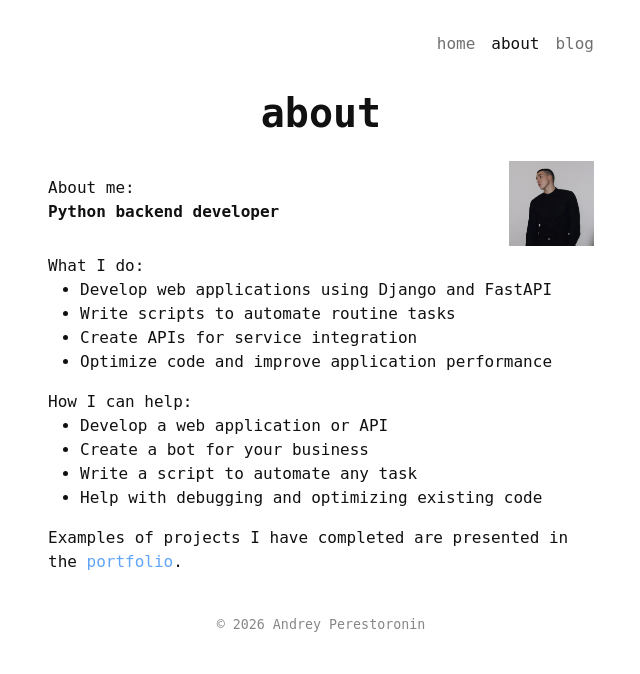
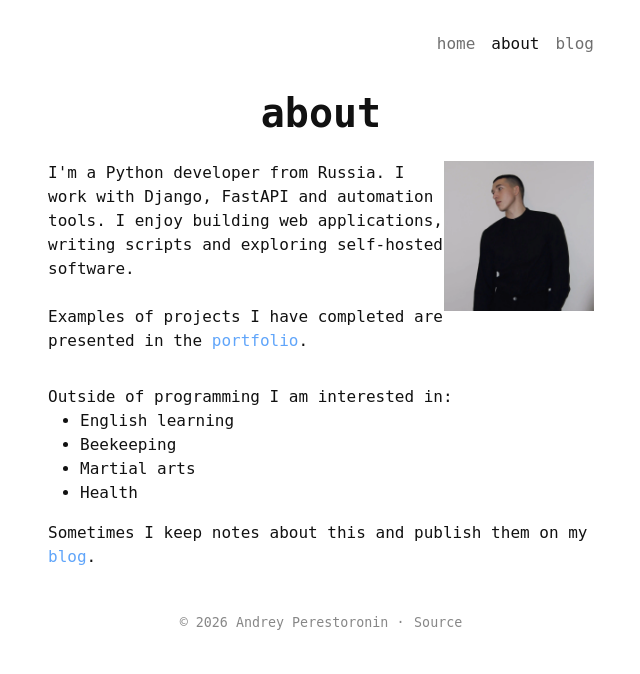
Before and after one commit to prs2rnn/django-blog, a Django app: page /about/ in a window 1280 px wide. Shown: the top 674 px of the page, without its empty margins (319-959 px from the left). Run offline with Django 5.2, Linux system fonts and the light colour scheme; some libraries are stand-ins or nearby versions; some web fonts are replaced.

Commit message:
fix: update templates

```diff
--- a/apps/posts/models.py
+++ b/apps/posts/models.py
@@ -10,8 +10,8 @@
     slug = models.SlugField(unique=True, verbose_name="URL")
     content = models.TextField()
     is_published = models.BooleanField(default=False)
-    created_at = models.DateTimeField(auto_now_add=True)
-    updated_at = models.DateTimeField(auto_now=True)
+    created_at = models.DateTimeField()
+    updated_at = models.DateTimeField()
 
     def __str__(self):
         return self.title
--- a/config/urls.py
+++ b/config/urls.py
@@ -15,6 +15,8 @@
     2. Add a URL to urlpatterns:  path('blog/', include('blog.urls'))
 """
 
+from django.conf import settings
+from django.conf.urls.static import static
 from django.contrib import admin
 from django.urls import include, path
 
@@ -23,3 +25,9 @@
     path("posts/", include("apps.posts.urls")),
     path("", include("apps.core.urls")),
 ]
+
+if settings.DEBUG:
+    urlpatterns += static(
+        settings.MEDIA_URL,
+        document_root=settings.MEDIA_ROOT,
+    )
--- a/static/css/style.css
+++ b/static/css/style.css
@@ -3,6 +3,7 @@
   --text: #111;
   --links: #60a5fa;
   --nav-opacity: 0.6;
+  --border: rgba(0, 0, 0, 0.1);
 }
 
 @media (prefers-color-scheme: dark) {
@@ -42,17 +44,30 @@
 nav a.active {
   opacity: 1;
 }
+main a {
+  color: var(--links);
+  text-decoration: none;
+}
+main a:hover {
+  text-decoration: underline;
+  opacity: 0.9;
+}
+footer a {
+  color: var(--text);
+  text-decoration: none;
+  text-transform: capitalize;
+  opacity: 0.5;
+  font-size: smaller;
+}
+footer a:hover {
+  opacity: 1;
+}
+footer a:hover {
+  opacity: 1;
+}
 .border-white {
   --bs-border-opacity: 1;
   border-color: rgba(var(--bs-white-rgb), var(--bs-border-opacity)) !important;
-}
-.post-link {
-  color: var(--links);
-  text-decoration: none;
-}
-.post-link:hover {
-  text-decoration: underline;
-  opacity: 0.9;
 }
 .muted {
   opacity: 0.5;
--- a/templates/base.html
+++ b/templates/base.html
@@ -57,12 +57,20 @@
             >
           </div>
         </nav>
-        <main class="mx-3 mx-md-0">{% block content %}{% endblock content %}</main>
+        <main class="mx-3 mx-md-0">
+          {% block content %}{% endblock content %}
+        </main>
         <footer
-          class="border-top border-white py-4 text-center"
+          class="border-top border-white py-3 text-center mt-4"
           style="--bs-border-opacity: 0.1"
         >
-          <p class="muted">&copy; 2026 Andrey Perestoronin</p>
+          <span class="muted">&copy; 2026 Andrey Perestoronin ·</span>
+          <a
+            href="https://github.com/prs2rnn/"
+            target="_blank"
+            rel="noopener noreferrer"
+            >Source
+          </a>
         </footer>
       </div>
     </div>
--- a/templates/core/about.html
+++ b/templates/core/about.html
@@ -1,49 +1,40 @@
 {% extends 'base.html' %} {% load static %} {% block content %}
 <h1 class="text-center mt-4 mb-4">{{ title }}</h1>
 <div class="mt-3">
-  <div class="d-flex align-items-center justify-content-between">
+  <div class="d-flex align-items-top justify-content-between">
     <p>
-      About me:
+      I'm a Python developer from Russia. I work with Django, FastAPI and
+      automation tools. I enjoy building web applications, writing scripts and
+      exploring self-hosted software.
       <br />
-      <b>Python backend developer</b>
+      <br />
+      Examples of projects I have completed are presented in the
+      <a
+        href="https://github.com/prs2rnn?tab=repositories"
+        target="_blank"
+        rel="noopener noreferrer"
+        >portfolio</a
+      >.
     </p>
     <img
       class="avatar mb-2"
       src="{% static 'img/me.webp' %}"
-      alt="Me"
-      width="85"
-      height="85"
+      alt="Avatar"
+      width="150"
+      height="150"
     />
   </div>
-  <div>
-    What I do:
-    <br />
+
+  <div class="mt-3">
+    Outside of programming I am interested in:
     <ul>
-      <li>Develop web applications using Django and FastAPI</li>
-      <li>Write scripts to automate routine tasks</li>
-      <li>Create APIs for service integration</li>
-      <li>Optimize code and improve application performance</li>
+      <li>English learning</li>
+      <li>Beekeeping</li>
+      <li>Martial arts</li>
+      <li>Health</li>
     </ul>
+    Sometimes I keep notes about this and publish them on my
+    <a href="{% url 'posts:list' %}">blog</a>.
   </div>
-  <div>
-    How I can help:
-    <br />
-    <ul>
-      <li>Develop a web application or API</li>
-      <li>Create a bot for your business</li>
-      <li>Write a script to automate any task</li>
-      <li>Help with debugging and optimizing existing code</li>
-    </ul>
-  </div>
-  <p>
-    Examples of projects I have completed are presented in the
-    <a
-      class="post-link"
-      href="https://github.com/prs2rnn?tab=repositories"
-      target="_blank"
-      rel="noopener"
-      >portfolio</a
-    >.
-  </p>
 </div>
 {% endblock content %}
--- a/templates/posts/post_detail.html
+++ b/templates/posts/post_detail.html
@@ -1,5 +1,5 @@
 {% extends 'base.html' %} {% block content %}
-<a class="post-link" href="{% url 'posts:list' %}"
+<a href="{% url 'posts:list' %}"
   ><i class="bi bi-arrow-left"></i> Back to blog
 </a>
 <h1 class="fs-3 mt-3">{{ post.title }}</h1>
```
Also changed, not shown: other parts of static/css/style.css (+60 -0 lines), apps/posts/markdown.py (+30 -3 lines), templates/core/index.html (+17 -7 lines), templates/posts/post_list.html (+12 -7 lines), apps/posts/migrations/0005_alter_post_created_at_alter_post_updated_at.py (added), static/img/me-2.webp (deleted).
